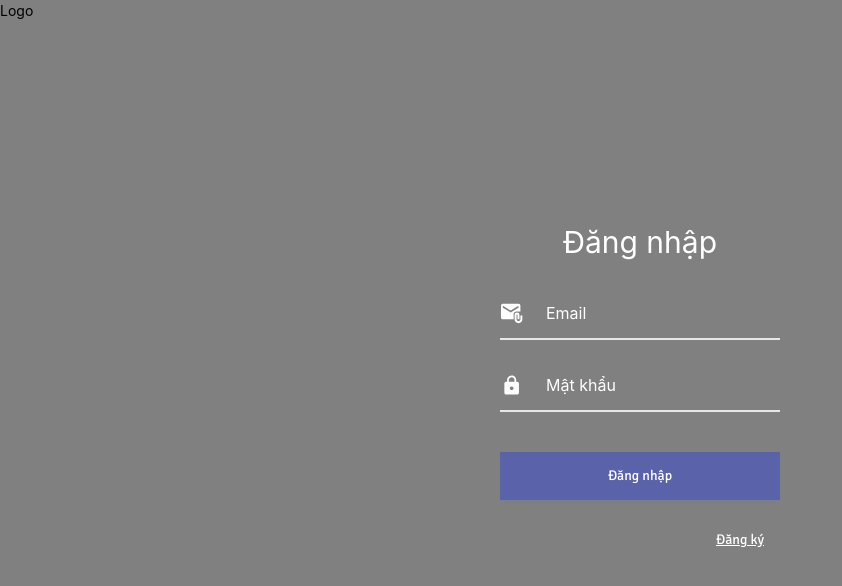
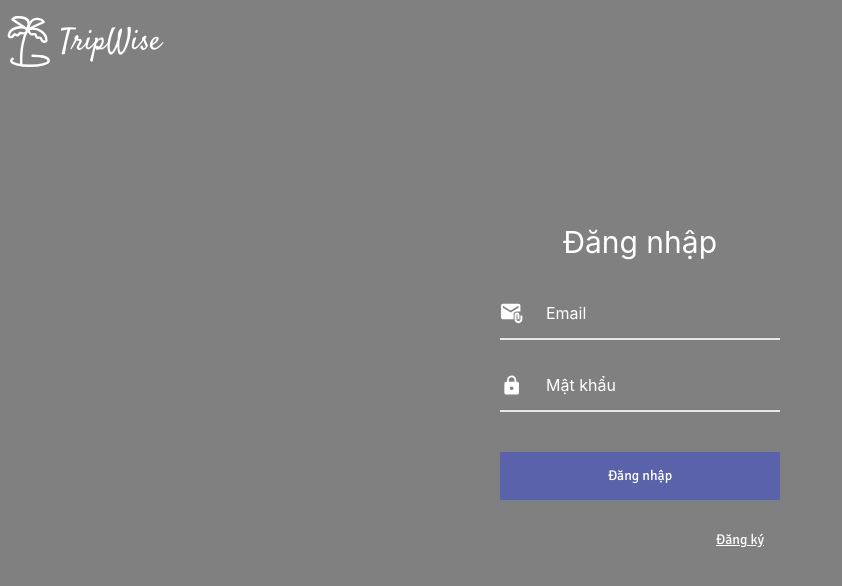
Before and after one commit to Vanhdev/CN-Web-Frontend, a React (Create React App) app: page / in a window 1280 px wide. Shown: the top 586 px of the page, without its empty margins (0-842 px from the left). Built offline with nearby package versions, Linux system fonts and the light colour scheme.

Commit message:
Add logo

```diff
--- a/public/index.html
+++ b/public/index.html
@@ -24,9 +24,16 @@
       work correctly both with client-side routing and a non-root public URL.
       Learn how to configure a non-root public URL by running `npm run build`.
     -->
-    <link rel="preconnect" href="https://fonts.googleapis.com">
-    <link rel="preconnect" href="https://fonts.gstatic.com" crossorigin>
-    <link href="https://fonts.googleapis.com/css2?family=Signika:wght@300;400;500;600;700&display=swap" rel="stylesheet">
+    <link rel="preconnect" href="https://fonts.googleapis.com" />
+    <link rel="preconnect" href="https://fonts.gstatic.com" crossorigin />
+    <link
+      href="https://fonts.googleapis.com/css2?family=Signika:wght@300;400;500;600;700&display=swap"
+      rel="stylesheet"
+    />
+    <link
+      href="https://fonts.googleapis.com/css2?family=Satisfy&display=swap"
+      rel="stylesheet"
+    />
     <title>React App</title>
   </head>
   <body>
--- /dev/null
+++ b/src/components/Logo/index.js
@@ -0,0 +1,58 @@
+import React from "react";
+import { Row, Col } from "antd";
+
+const Logo = (props) => {
+  const { color, size } = props;
+  return (
+    <>
+      <Row>
+        <Col>
+          <svg
+            width={size}
+            height={size}
+            viewBox="0 0 100 100"
+            fill="none"
+            xmlns="http://www.w3.org/2000/svg"
+          >
+            <path
+              d="M45.8332 29.1667C45.8332 29.1667 40.2082 40.1938 37.4999 54.1667C34.7916 68.1396 35.4166 87.5 35.4166 87.5M70.7353 48.4833C71.4562 48.9625 72.5957 49.2979 73.7103 49.5313C75.652 49.9354 77.4437 48.6021 77.3937 46.6208C77.2999 42.925 75.8582 36.8813 68.5228 32.0083C61.5957 27.4104 54.7187 27.3458 50.3812 28.0083C47.9082 28.3833 46.9228 31.0875 48.3437 33.1479C49.6103 34.9875 51.0853 36.8438 52.0832 37.2C54.1666 37.9396 56.6728 35.9875 58.4999 37.2C60.3249 38.4104 59.7812 41.2104 61.6082 42.4229C63.4332 43.6354 65.802 42.0479 67.6291 43.2604C69.452 44.4729 68.9103 47.2708 70.7353 48.4833Z"
+              stroke={color}
+              stroke-width="4"
+              stroke-linecap="round"
+              stroke-linejoin="round"
+            />
+            <path
+              d="M41.6666 35.4167C43.4541 34.8209 44.5604 32.8625 45.1791 31.2938C45.6916 29.998 45.2333 28.5688 44.0333 27.8605C41.3354 26.2646 35.5749 24.0813 26.5874 26.6917C17.702 29.2709 15.3583 35.1417 14.7604 38.598C14.6907 38.9752 14.7002 39.3628 14.7882 39.7362C14.8762 40.1096 15.0407 40.4606 15.2714 40.7671C15.5021 41.0736 15.7939 41.3289 16.1284 41.5167C16.4629 41.7046 16.8327 41.8209 17.2145 41.8584C18.3812 41.9896 19.6645 41.9313 20.4312 41.2813C22.1124 39.8542 22.5666 37.9855 24.4458 37.4813C26.3229 36.9792 27.9437 39.2688 29.8208 38.7646C31.6999 38.2625 31.9583 35.4688 33.8354 34.9646C35.7145 34.4625 38.5416 36.4584 41.6666 35.4167ZM56.2499 12.5C51.0416 14.5834 45.8333 25 45.8333 29.1667L72.9166 16.6667C70.0416 11.6855 61.4583 10.4167 56.2499 12.5Z"
+              stroke={color}
+              stroke-width="4"
+              stroke-linecap="round"
+              stroke-linejoin="round"
+            />
+            <path
+              d="M41.6666 10.4167C49.9999 13.3792 48.7083 24.1854 45.8333 29.1667L20.8333 12.3375C22.9166 8.33334 33.3333 7.45626 41.6666 10.4167Z"
+              stroke={color}
+              stroke-width="4"
+              stroke-linecap="round"
+              stroke-linejoin="round"
+            />
+            <path
+              d="M54.1667 72.9167C71.425 72.9167 81.25 76.6459 81.25 81.25C81.25 85.8542 67.2583 89.5834 50 89.5834C32.7417 89.5834 18.75 85.8542 18.75 81.25C18.75 80.125 19.5833 79.0563 21.0937 78.0771"
+              stroke={color}
+              stroke-width="4"
+              stroke-linecap="round"
+            />
+          </svg>
+        </Col>
+        <Col className="flex items-center">
+          <Row
+            style={{ color: color, fontSize: size / 2, fontFamily: "Satisfy" }}
+          >
+            TripWise
+          </Row>
+        </Col>
+      </Row>
+    </>
+  );
+};
+
+export default Logo;
--- a/src/pages/Login/index.js
+++ b/src/pages/Login/index.js
@@ -1,5 +1,6 @@
 import { Row, Col } from "antd";
 import React, { useState } from "react";
+import Logo from "../../components/Logo";
 import LoginModal from "./components/LoginModal";
 import SigninModal from "./components/SigninModal";
 
@@ -8,8 +9,16 @@ const LoginPage = () => {
 
   return (
     <>
-      <Row style={{ height: "100vh", backgroundColor: "grey" }}>
-        <Col span={4}>Logo</Col>
+      <Row
+        style={{
+          height: "100vh",
+          // backgroundImage: `url("../../assets/LoginPageBackground.png")`,
+          backgroundColor: "grey",
+        }}
+      >
+        <Col span={4} className="pt-3">
+          <Logo size="60" color="white" />
+        </Col>
         <Col
           span={16}
           style={{
```
